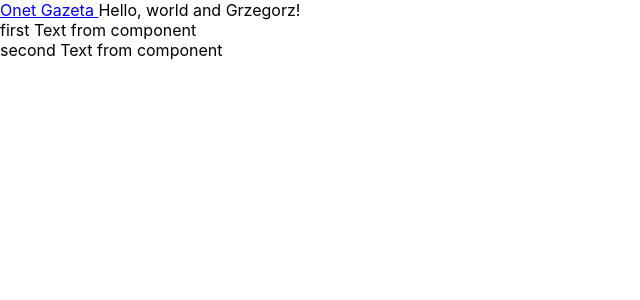
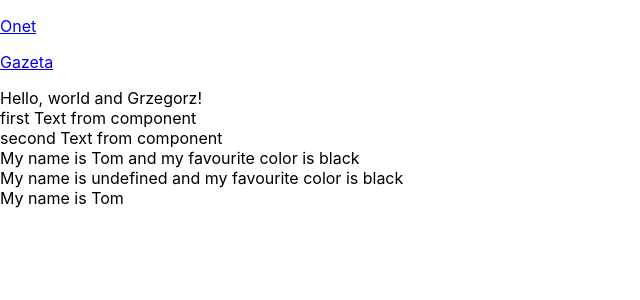
Before and after one commit to gkolek/20190126-react, a React (Create React App) app: page / in a window 1280 px wide. Shown: the top 300 px of the page, without its empty margins (0-640 px from the left). Built offline with nearby package versions, Linux system fonts and the light colour scheme.

Commit message:
components-to-files extracted

```diff
--- a/src/App.js
+++ b/src/App.js
@@ -1,32 +1,29 @@
 import React from 'react';
+
+import Text from './Text.js'
+import Link from './Link.js'
+import Greeting from './Greeting.js'
+
 
 class App extends React.Component {
   render() {
     const myName = 'Grzegorz';
     return (
       <div>
-        <Link url="http://onet.pl" text="Onet " />
-        <Link url="http://gazeta.pl" text="Gazeta " />
+        <p>
+          <Link url="http://onet.pl" text="Onet " />
+        </p>
+        <p>
+          <Link url="http://gazeta.pl" text="Gazeta " />
+        </p>
         Hello, world and {myName}!
         <Text title="first Text from component" />
         <Text title="second Text from component" />
+        <Greeting name="Tom" color="black" />
+        <Greeting color="black" />
+        <Greeting name="Tom" />
       </div>
     )
   }
 }
-
-const Link = props => {
-  return (
-    <a href={props.url}>{props.text}</a>
-  )
-}
-
-const Text = props => {
-  return (
-    <div>
-      {props.title}
-    </div>
-  )
-}
-
 export default App;
--- /dev/null
+++ b/src/Greeting.js
@@ -0,0 +1,14 @@
+import React from 'react'
+
+const Greeting = props => {
+    return (
+      <div> {
+        props.color
+          ? `My name is ${props.name} and my favourite color is ${props.color}`
+          : `My name is ${props.name}`
+      }
+      </div>
+    )
+  }
+
+  export default Greeting
--- /dev/null
+++ b/src/Link.js
@@ -0,0 +1,9 @@
+import React from 'react'
+
+const Link = props => {
+    return (
+      <a href={props.url}>{props.text}</a>
+    )
+  }
+
+export default Link
--- /dev/null
+++ b/src/Text.js
@@ -0,0 +1,11 @@
+import React from 'react'
+
+const Text = props => {
+    return (
+      <div>
+        {props.title}
+      </div>
+    )
+  }
+
+export default Text
```
